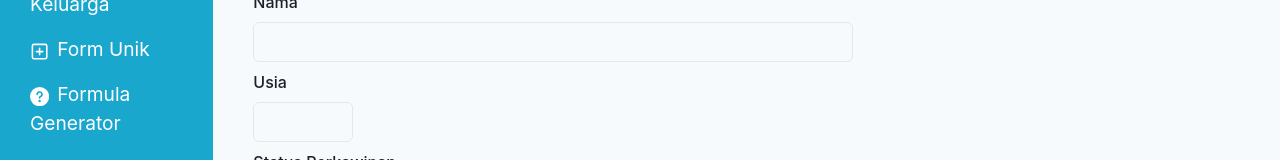
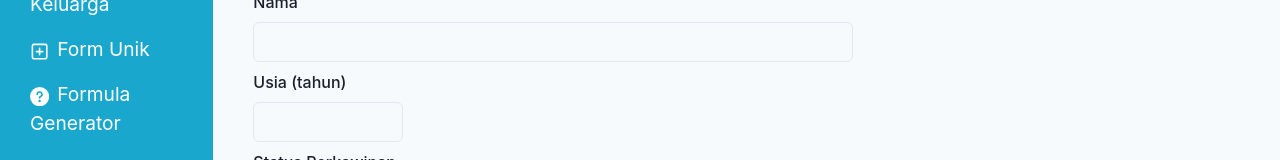
Before and after one commit to alfisyar520/KiSeratus, a React (Create React App) app: page /form-canggih in a window 1280 px wide. Shown: the part 158-318 px from the top of the page. Built offline with nearby package versions, Linux system fonts and the light colour scheme.

Commit message:
adjust label and default resume

```diff
--- a/src/pages/form_canggih/index.js
+++ b/src/pages/form_canggih/index.js
@@ -11,7 +11,7 @@ const FormCanggih = () => {
   const [maritalStatus, setMaritalStatus] = useState('');
   const [address, setAddress] = useState('');
   const [jobTitle, setJobTitle] = useState('');
-  const [resume, setResume] = useState(null);
+  const [resume, setResume] = useState('');
   const [picture, setPicture] = useState(null);
   const [isTriggerSave, setIsTriggerSave] = useState(false);
 
@@ -125,8 +125,8 @@ const FormCanggih = () => {
             <Input type="text" value={name} onChange={(e) => setName(e.target.value)} />
           </FormControl>
 
-          <FormControl id="age" w={100}>
-            <FormLabel>Usia</FormLabel>
+          <FormControl id="age" w={150}>
+            <FormLabel>Usia (tahun)</FormLabel>
             <Input type="number" value={age} onChange={(e) => setAge(e.target.value)} />
           </FormControl>
 
```
